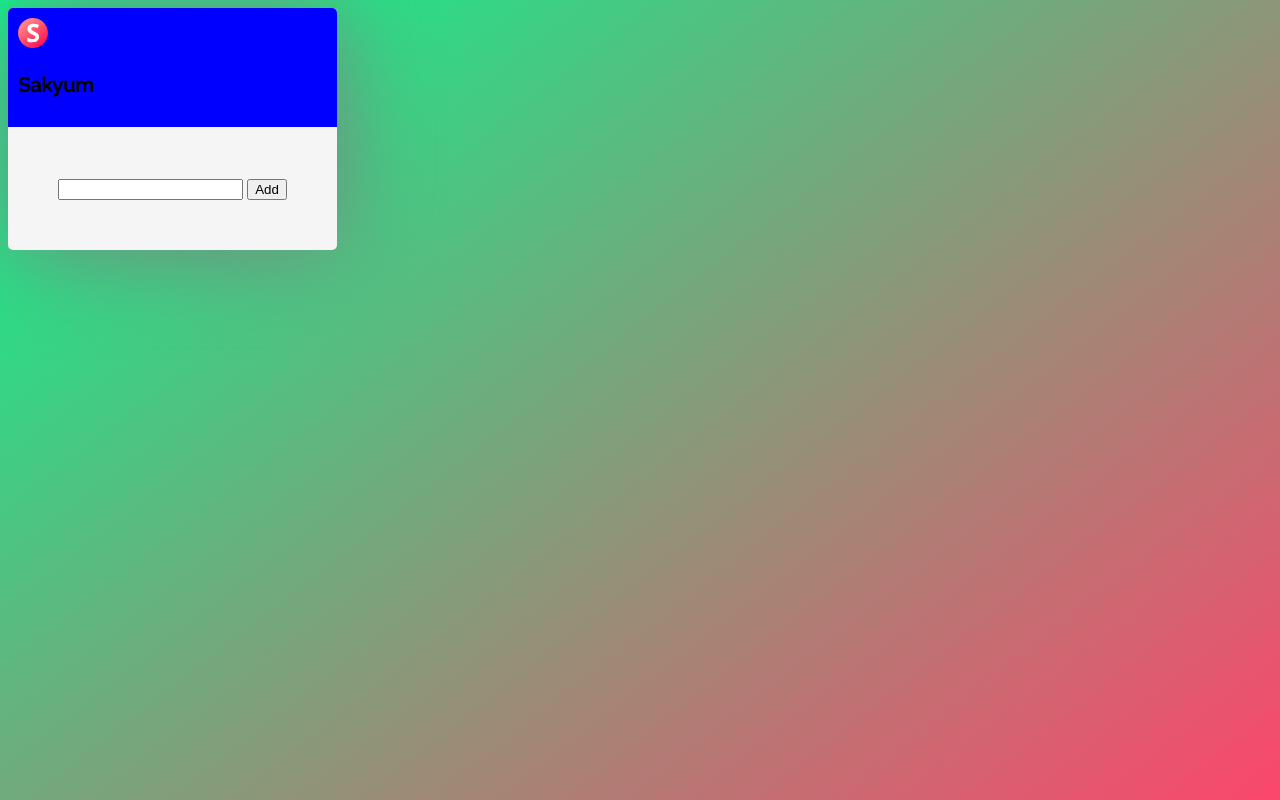
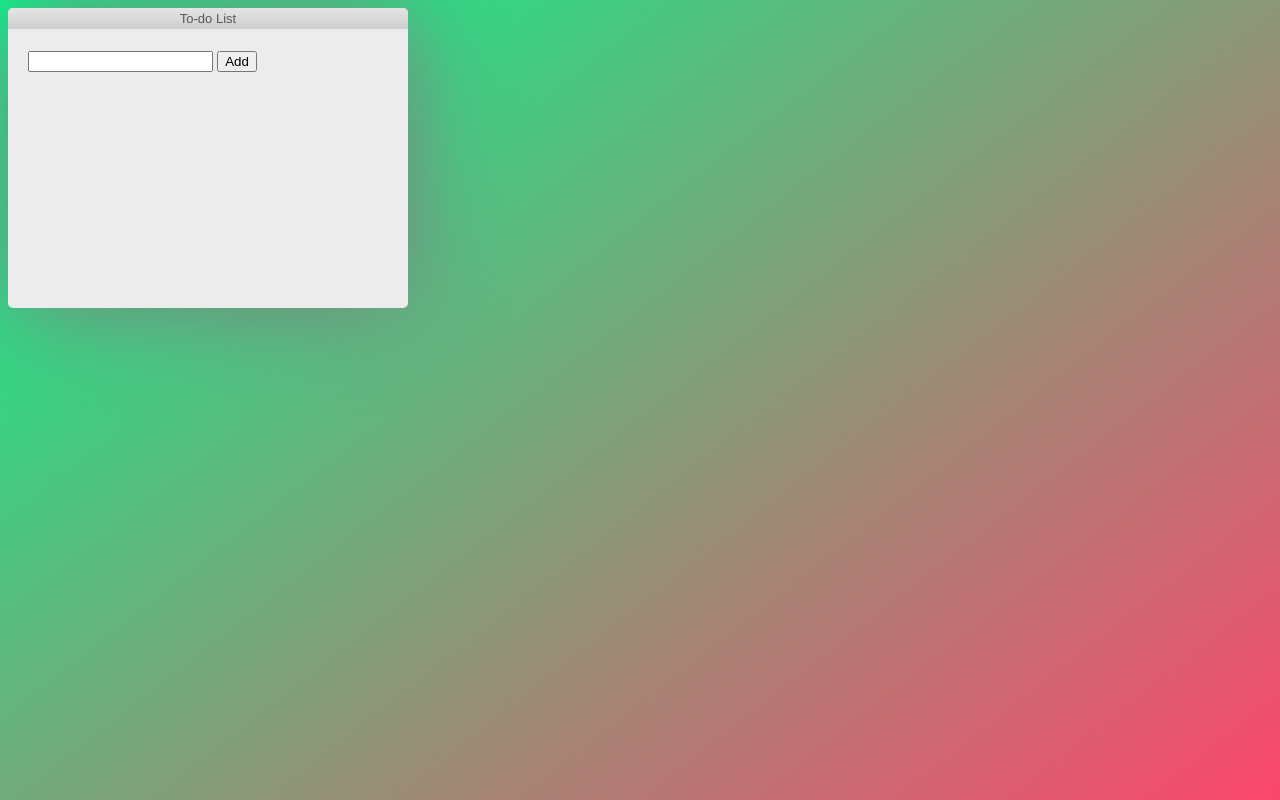
Before and after one commit to campital/WacOS, a plain HTML site: page index.html in a window 1280 px wide. Drawn offline with nearby package versions, Linux system fonts and the light colour scheme.

Commit message:
Fix title bar and color scheme

```diff
--- a/index.css
+++ b/index.css
@@ -8,34 +8,38 @@ html {
 .container {
     overflow: hidden;
     position: absolute;
-    width: max-content;
+    width: 400px;
     height: max-content;
     border-radius: 5px;
     box-shadow: 0px 0px 100px gray;
-    background-color: whitesmoke;
+    background-color: #ECECEC;
 }
 
 .content {
-    margin: 50px;
+    margin: 20px;
 }
 
 .title-wrapper {
+    height: min-content;
     width: 100%;
-    height: min-content;
 }
 
 .title-bar {
-    padding: 10px;
-    background-color: blue;
+    padding: 3px;
+    background: linear-gradient(180deg, rgba(229,228,228,1) 0%, rgba(206,206,206,1) 100%);
+    cursor: default;
 }
 
 .window-title {
-    font-family: 'Raleway';
-    font-size: 20px;
+    font-family: 'Arimo', Arial, sans-serif;
+    text-align: center;
+    font-weight: normal;
+    color: #565656;
+    font-size: 13px;
+    margin: 0;
 }
 
-.window-icon {
-    width: 30px;
-    height: 30px;
-    margin: auto;
+#todo-items {
+    height: 200px;
+    overflow: scroll;
 }
--- a/index.html
+++ b/index.html
@@ -17,15 +17,15 @@
     <link rel="apple-touch-icon" href="/favicons/favicon-180.png" sizes="180x180">
     <title>Sakyum</title>
     <link href="https://fonts.googleapis.com/css2?family=Open+Sans&display=swap" rel="stylesheet">
-    <link href="https://fonts.googleapis.com/css2?family=Raleway:wght@500&display=swap" rel="stylesheet">
+    <link href="https://fonts.googleapis.com/css2?family=Arimo&display=swap" rel="stylesheet">
     <link rel="stylesheet" href="index.css">
 </head>
 <body>
     <div class="container" id="todos">
         <div class="title-wrapper">
             <div class="title-bar">
-                <img id="logo" class="window-icon" src="sakyum.svg">
-                <h3 class="window-title">Sakyum</h3>
+                <!-- <img id="logo" class="window-icon" src="sakyum.svg"> -->
+                <h3 class="window-title">To-do List</h3>
             </div>
         </div>
         <div class="content">
```
